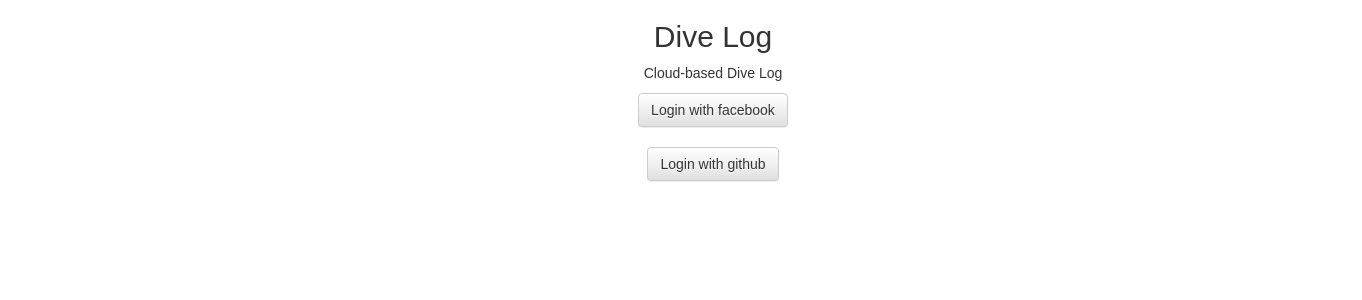
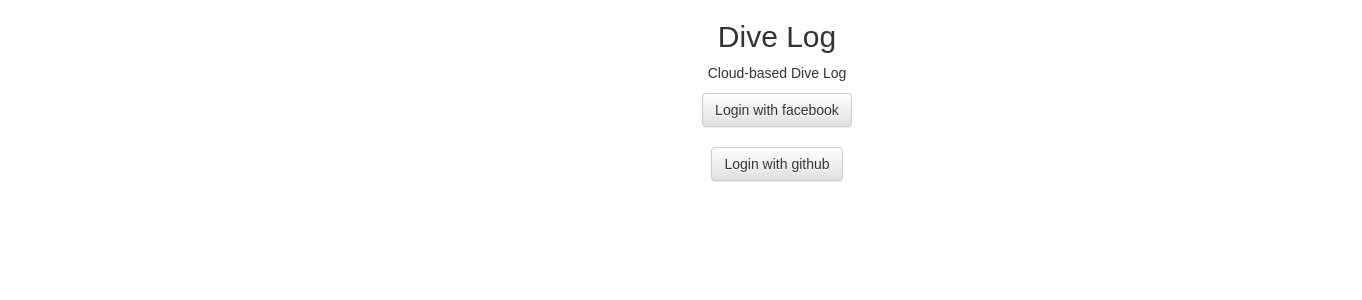
Before and after one commit to mikeries/dive-log-client, a React (Create React App) app: page / in a window 1280 px wide. Shown: the top 300 px of the page, 1362 px wide, since content can reach past the window. Built offline with nearby package versions, Linux system fonts and the light colour scheme.

Commit message:
fix form title

```diff
--- a/src/index.css
+++ b/src/index.css
@@ -5,7 +5,7 @@
 }
 
 .App {
-  width: 80%;
+  width: 70%;
   margin: auto;
   text-align: center;
 }
--- a/src/views/dives/Form.js
+++ b/src/views/dives/Form.js
@@ -47,7 +47,7 @@
     return (
       <Grid>
         <Form onSubmit={this.handleFormSubmit}>
-          {this.state.id!==0 ? <h1>Editing Dive</h1> : <h1>New Dive</h1>}
+          {this.state.id > 0 ? <h1>Editing Dive</h1> : <h1>New Dive</h1>}
 
           <Row>
             <Col md={4}>
```
